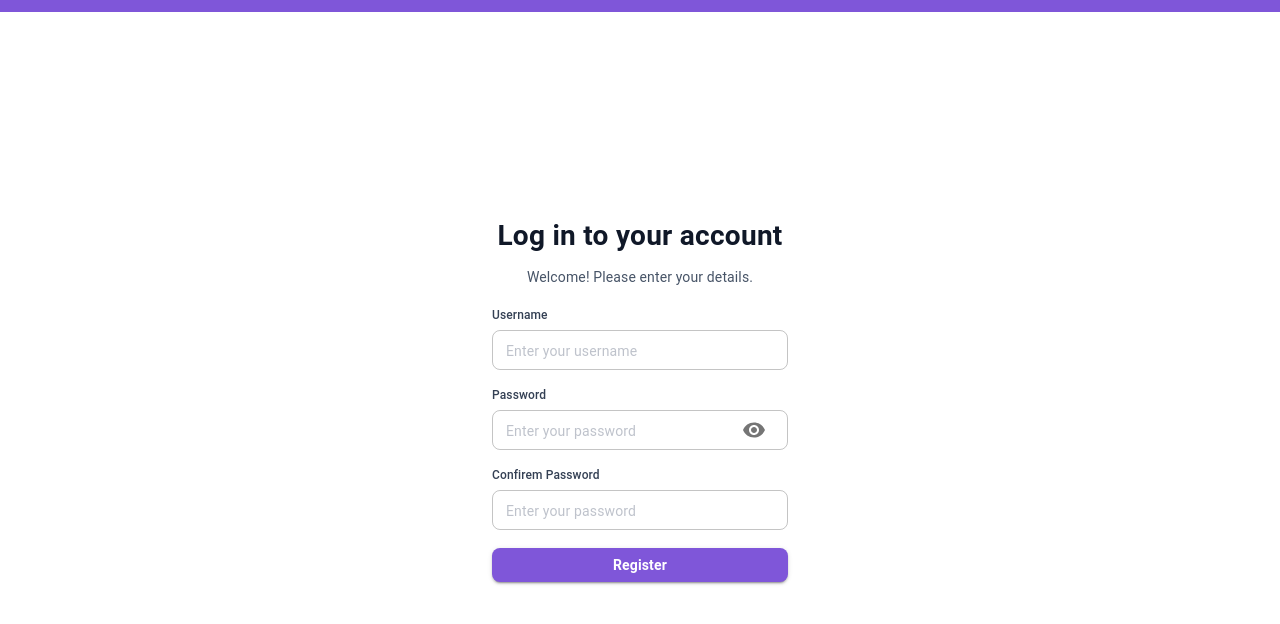
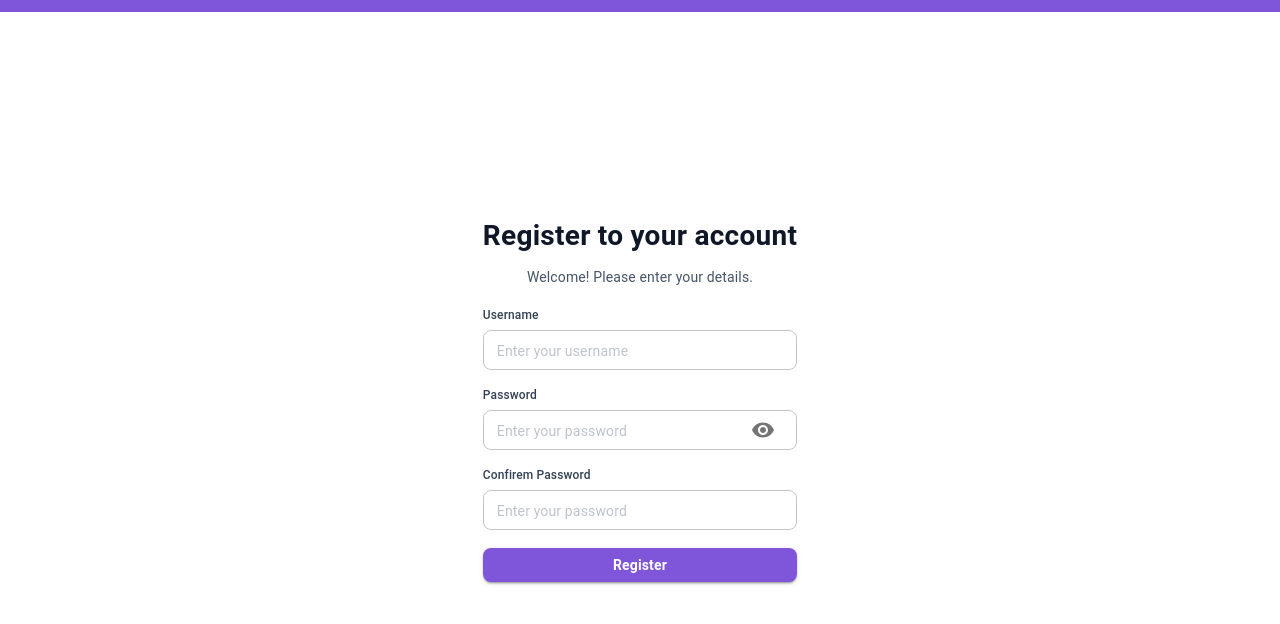
Before and after one commit to devam12/nest-navigators, a Next.js app: page /signup in a window 1280 px wide. Shown: the top 624 px of the page. Built offline with nearby package versions, Linux system fonts and the light colour scheme.

Commit message:
name change

```diff
--- a/src/components/SignupForm.tsx
+++ b/src/components/SignupForm.tsx
@@ -72,7 +72,7 @@ const SignUpForm: FC = () => {
           lineHeight="36px"
           color="#101828"
         >
-          Log in to your account
+          Register to your account
         </Typography>
         <Typography
           sx={{ textAlign: "center" }}
```
